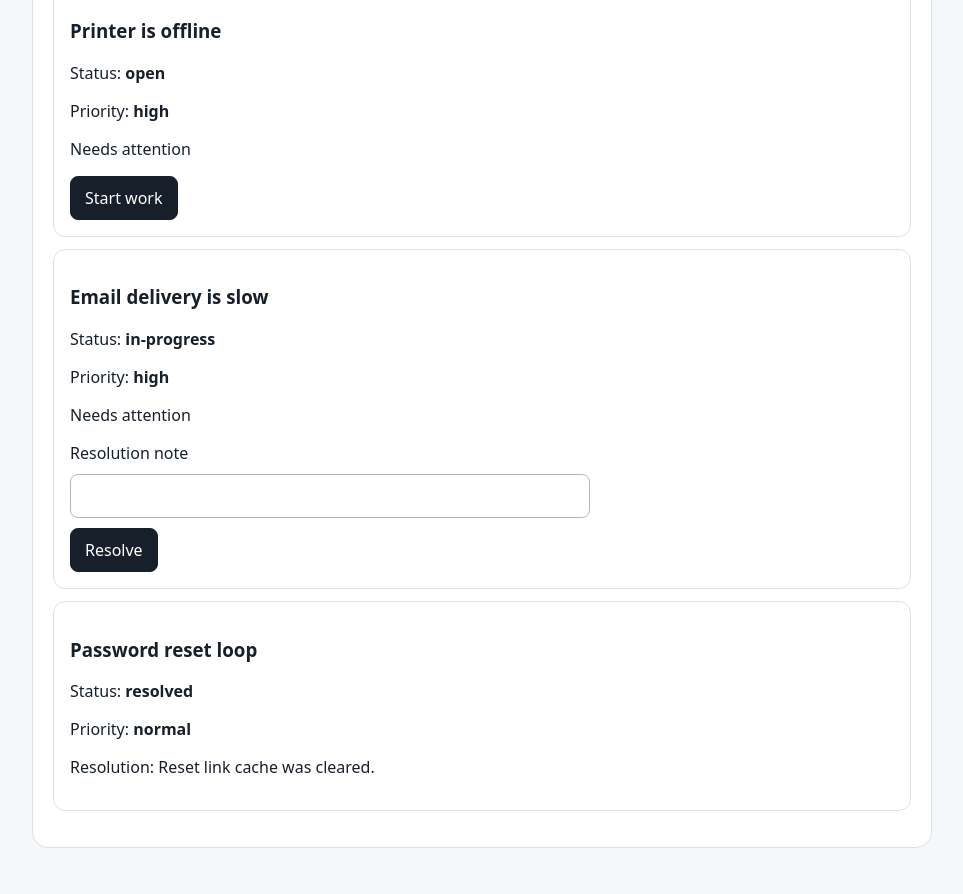
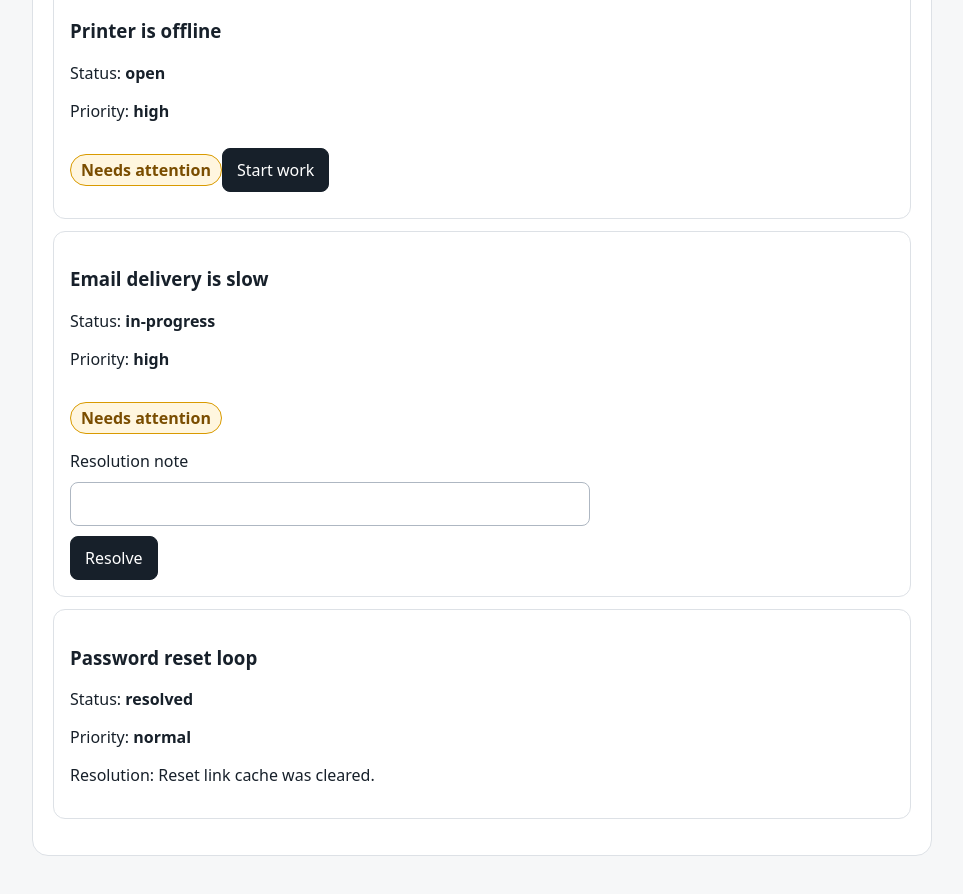
Before and after one commit to anselmdk/feature-spec-md-demo, a React (Vite) app: page / in a window 1280 px wide. Shown: the part 880-1774 px from the top of the page, without its empty margins (158-1121 px from the left). Built offline with nearby package versions, Linux system fonts and the light colour scheme.

Commit message:
Add ticket priority demo feature

```diff
--- a/src/styles.css
+++ b/src/styles.css
@@ -97,6 +97,16 @@ button {
   padding: 16px;
 }
 
+.priority-badge {
+  display: inline-block;
+  border: 1px solid #d99a00;
+  border-radius: 999px;
+  background: #fff6df;
+  color: #7a4d00;
+  font-weight: 700;
+  padding: 4px 10px;
+}
+
 [role="alert"] {
   color: #b42318;
   font-weight: 600;
```
